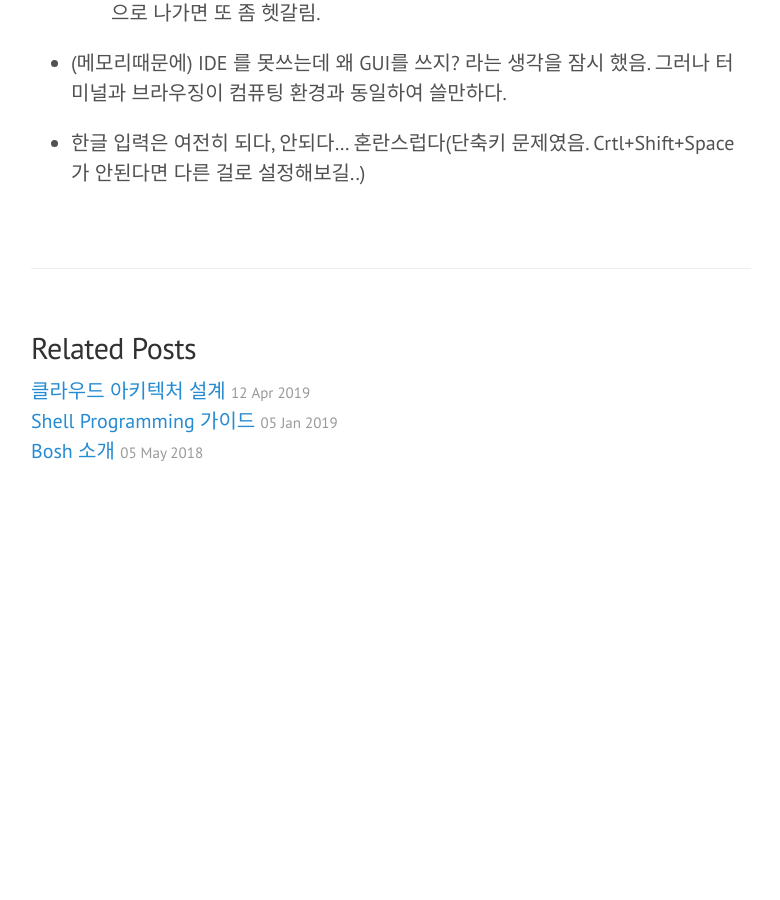
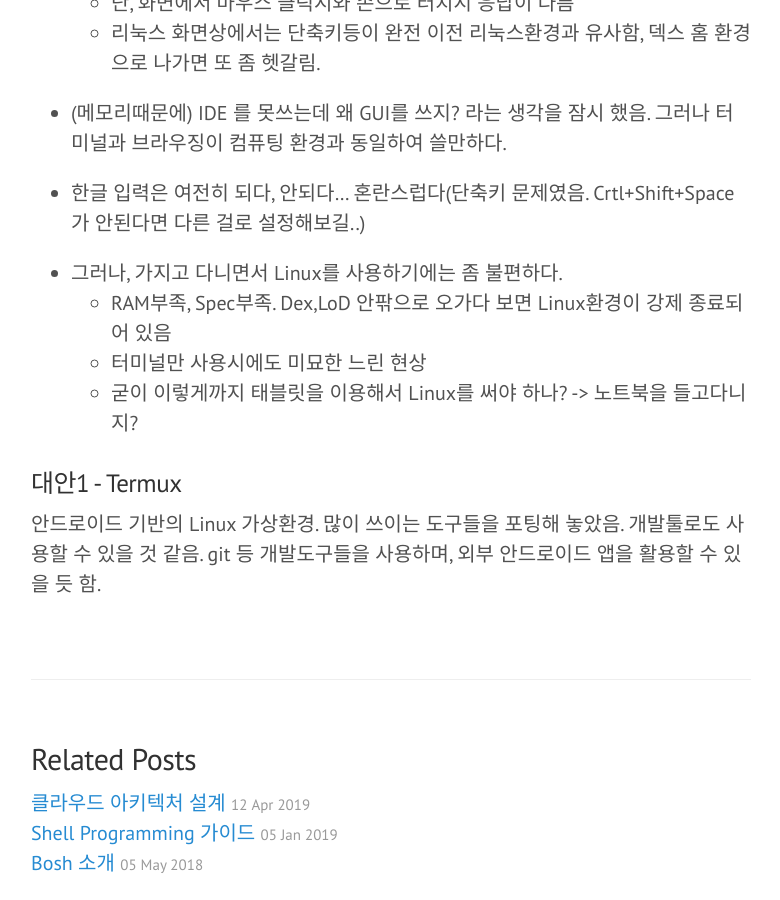
Before and after one commit to skaqud/skaqud.github.com, a Jekyll site: the page built from _posts/2019-03-21-LinuxOnDex.markdown, in a window 1280 px wide and 900 px high, scrolled down 2996 px. Shown: the whole window, without its empty margins (249-1029 px from the left). Built offline with Jekyll 4.4.1, drawn with Linux system fonts in a browser that asks for light colours; before the commit the page ends 3522 px from its top, so only the background shows below that; some of the changed text lies outside the part shown.

Commit message:
update post

```diff
--- a/_posts/2019-03-21-LinuxOnDex.markdown
+++ b/_posts/2019-03-21-LinuxOnDex.markdown
@@ -9,6 +9,8 @@ tags:
 ---
 
 갤럭시탭s4에 dex on linux 설치 및 사용기
+
+의식의 흐름에 따라, 마음대로 정리합니다.
 
 
 ## 초기설치
@@ -104,3 +106,12 @@ vsCode 정도는 사용 가능할 것 같음(근데, 한글 입력이 안된다.
 - (메모리때문에) IDE 를 못쓰는데 왜 GUI를 쓰지? 라는 생각을 잠시 했음. 그러나 터미널과 브라우징이 컴퓨팅 환경과 동일하여 쓸만하다.
 
 - 한글 입력은 여전히 되다, 안되다... 혼란스럽다(단축키 문제였음. Crtl+Shift+Space가 안된다면 다른 걸로 설정해보길..)
+
+- 그러나, 가지고 다니면서 Linux를 사용하기에는 좀 불편하다.
+   - RAM부족, Spec부족. Dex,LoD 안팎으로 오가다 보면 Linux환경이 강제 종료되어 있음
+   - 터미널만 사용시에도 미묘한 느린 현상
+   - 굳이 이렇게까지 태블릿을 이용해서 Linux를 써야 하나? -> 노트북을 들고다니지?
+
+### 대안1 - Termux
+
+안드로이드 기반의 Linux 가상환경. 많이 쓰이는 도구들을 포팅해 놓았음. 개발툴로도 사용할 수 있을 것 같음. git 등 개발도구들을 사용하며, 외부 안드로이드 앱을 활용할 수 있을 듯 함.
```
